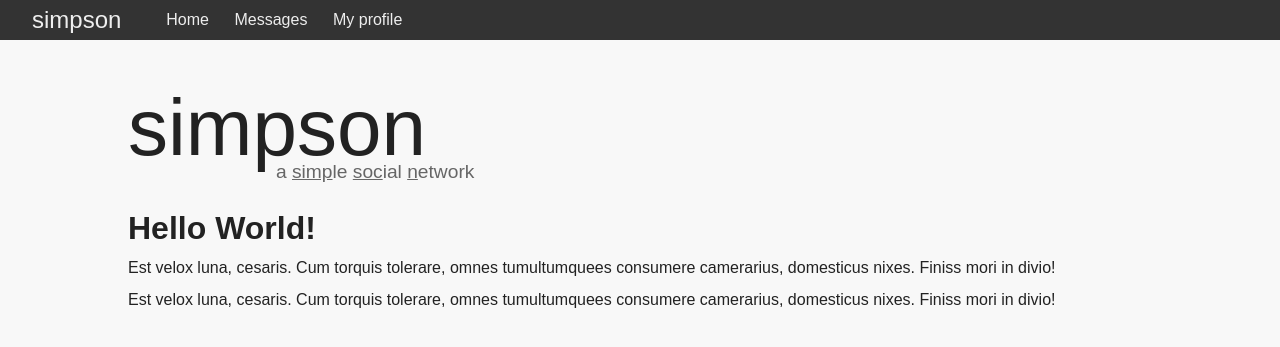
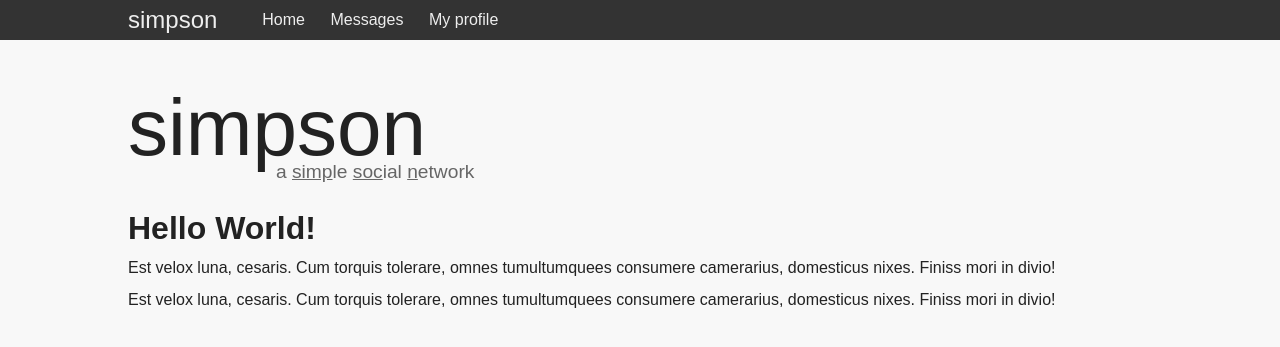
Before and after one commit to vvye/simpson, a PHP site: page / in a window 1280 px wide. Shown: the top 347 px of the page. Run offline with PHP 8.4, Linux system fonts and the light colour scheme.

Commit message:
Center menu

```diff
--- a/css/main.css
+++ b/css/main.css
@@ -13,22 +13,24 @@ nav {
     background-color: #333;
 }
 
-nav span {
-    margin: 0 2rem;
-    color: #eee;
-    line-height: 1.5rem;
-    display: inline-block;
-    vertical-align: bottom;
-    font-size: 1.5rem;
-}
-
 nav ul {
+    max-width: 64rem;
+    margin: auto;
     font-size: 0;
 }
 
 nav ul li {
     display: inline-block;
     font-size: 1rem;
+}
+
+nav ul li .title {
+    margin-right: 2rem;
+    color: #eee;
+    line-height: 1.5rem;
+    display: inline-block;
+    vertical-align: bottom;
+    font-size: 1.5rem;
 }
 
 nav ul li a {
--- a/inc/templates/menu.php
+++ b/inc/templates/menu.php
@@ -1,6 +1,6 @@
 <nav>
 	<ul>
-		<li><span>simpson</span></li>
+		<li><span class="title">simpson</span></li>
 		<?php foreach ($menuItems as $menuItem): ?>
 			<li><a href="?p=<?= $menuItem['name'] ?>"><?= $menuItem['caption'] ?? $menuItem['name'] ?></a></li>
 		<?php endforeach ?>
```
